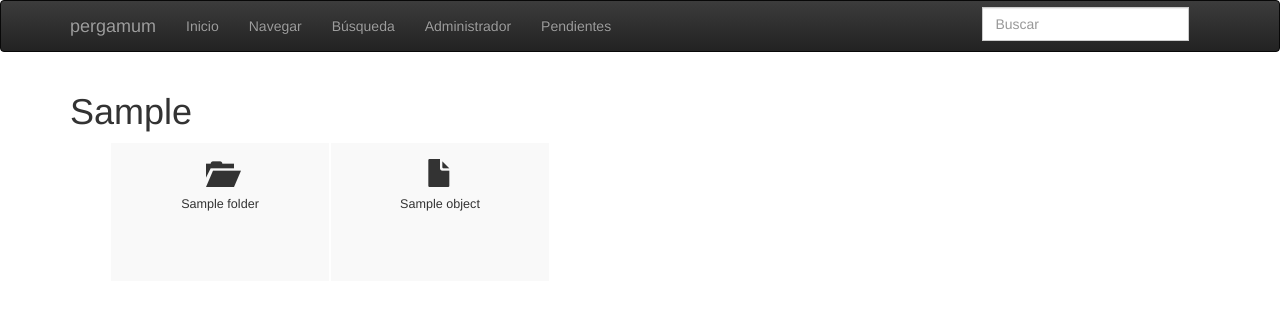
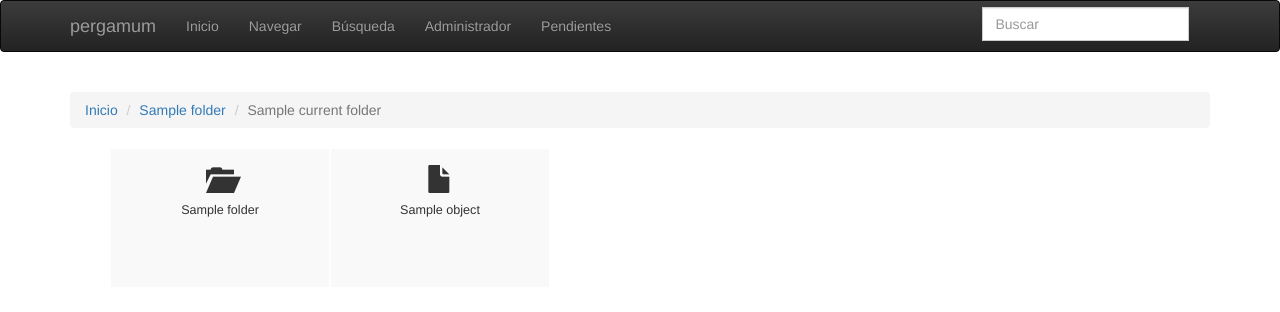
Before and after one commit to joyinsky/pergamum, a Django app: template templates/bibloi/folder_browse.html in a window 1280 px wide. Shown: the top 312 px of the page. Run offline with Django 3.2, Linux system fonts and the light colour scheme; the template is opened without the code that fills it: most values are stand-ins (such as "Sample title", 1, 10 or a date in 2020); some libraries are stand-ins or nearby versions.

Commit message:
Navegación

```diff
--- a/pergamum/bibloi/views.py
+++ b/pergamum/bibloi/views.py
@@ -71,7 +71,9 @@ class FolderView(ListView):
 
     def get_context_data(self, **kwargs):
         context = super(FolderView, self).get_context_data(**kwargs)
-        context['current_folder'] = '/' + self.kwargs.get('path')
+
+        context['parent_folders'] = self.parent.parent_folders if self.parent else []
+        context['current_folder'] = self.parent
         if self.parent:
             context['folders'] = self.parent.get_children()
         else:
--- a/templates/bibloi/folder_browse.html
+++ b/templates/bibloi/folder_browse.html
@@ -1,9 +1,16 @@
 {% extends "base.html" %}
 
-{% block heading %}{{ current_folder }}{% endblock %}
+{% block heading %}{% endblock %}
 
 {% block content %}
     <div id="files-list">
+        <ol class="breadcrumb">
+            <li><a href="{% url 'bibloi:archive' '/' %}">Inicio</a></li>
+            {% for folder in parent_folders %}
+                <li><a href="{% url 'bibloi:archive' folder.route %}">{{ folder.name }}</a></li>
+            {% endfor %}
+            <li class="active">{{ current_folder.name }}</li>
+        </ol>
         <ul class="files">
             {% for folder in folders %}
                 <li class="folder">
```
Also changed, not shown: pergamum/bibloi/models.py (+11 -4 lines).
